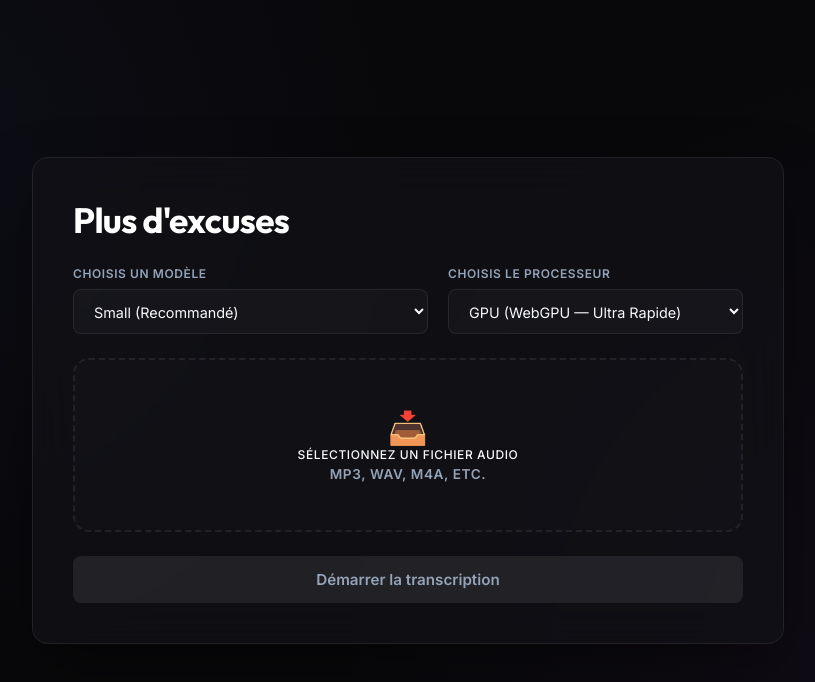
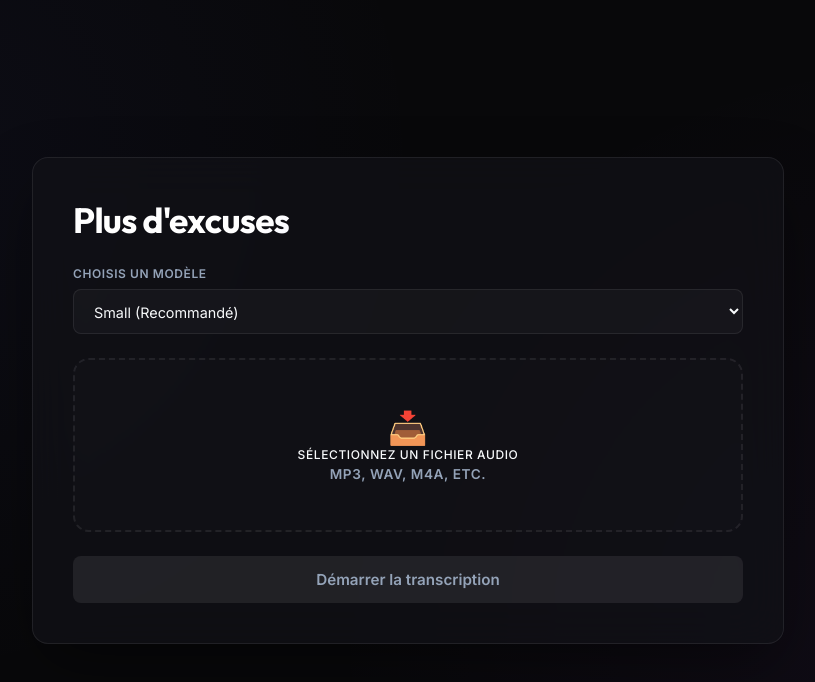
Before and after one commit to BenAXiong/Plus-d-excuses, a React (Vite) app: page / in a window 1280 px wide. Shown: the top 682 px of the page, without its empty margins (232-1047 px from the left). Built offline with nearby package versions, Linux system fonts and the light colour scheme.

Commit message:
fix: remove device selector dropdown and auto-detect instead

```diff
--- a/src/App.jsx
+++ b/src/App.jsx
@@ -36,7 +36,11 @@ export default function App() {
     workerRef.current.addEventListener('message', (event) => {
       const { status: wsStatus, message, file: filename, progress, loaded, total, transcript: output, duration, error } = event.data;
 
-      if (wsStatus === 'status') {
+      if (wsStatus === 'loading-model') {
+        setStatus('loading-model');
+        setStatusMessage(message);
+      } else if (wsStatus === 'transcribing') {
+        setStatus('transcribing');
         setStatusMessage(message);
       } else if (wsStatus === 'download-progress') {
         setStatus('loading-model');
@@ -149,7 +153,7 @@ export default function App() {
         <h1 style={{ marginBottom: '24px' }}>Plus d'excuses</h1>
       </header>
 
-      <div className="controls-grid">
+      <div className="controls-grid" style={{ gridTemplateColumns: '1fr' }}>
         <div className="control-group">
           <label>Choisis un modèle</label>
           <select value={model} onChange={(e) => setModel(e.target.value)} disabled={status !== 'idle' && status !== 'completed' && status !== 'error'}>
@@ -157,14 +161,6 @@ export default function App() {
             <option value="small">Small (Recommandé)</option>
             <option value="medium">Medium (Lourd, précis)</option>
             <option value="large-v3-turbo">Large V3 Turbo (Très lourd, haute précision)</option>
-          </select>
-        </div>
-
-        <div className="control-group">
-          <label>Choisis le processeur</label>
-          <select value={device} onChange={(e) => setDevice(e.target.value)} disabled={status !== 'idle' && status !== 'completed' && status !== 'error'}>
-            {hasWebGPU && <option value="webgpu">GPU (WebGPU — Ultra Rapide)</option>}
-            <option value="wasm">CPU (WebAssembly)</option>
           </select>
         </div>
       </div>
--- a/src/index.css
+++ b/src/index.css
@@ -253,7 +253,7 @@ select:focus {
   border: 1px solid var(--border-color);
   border-radius: 8px;
   padding: 20px;
-  max-height: 300px;
+  max-height: 150px;
   overflow-y: auto;
   font-family: inherit;
   font-size: 0.9rem;
--- a/src/worker.js
+++ b/src/worker.js
@@ -10,7 +10,7 @@ self.addEventListener('message', async (event) => {
 
   if (type === 'transcribe') {
     try {
-      self.postMessage({ status: 'status', message: 'Loading model...' });
+      self.postMessage({ status: 'loading-model', message: 'Chargement du modèle...' });
 
       // Load model if it's different or not loaded
       if (!pipe || currentModel !== modelName || currentDevice !== device) {
@@ -37,7 +37,7 @@ self.addEventListener('message', async (event) => {
         });
       }
 
-      self.postMessage({ status: 'status', message: 'Transcribing audio...' });
+      self.postMessage({ status: 'transcribing', message: 'Transcription en cours...' });
 
       // Run transcription
       const startTime = performance.now();
```
